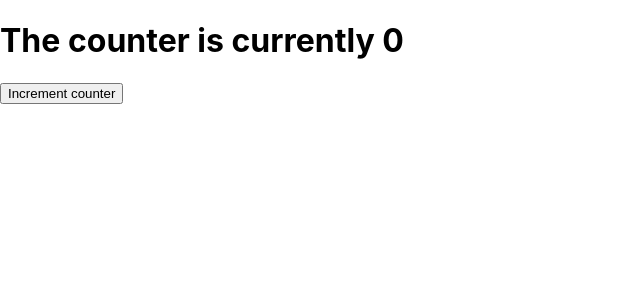
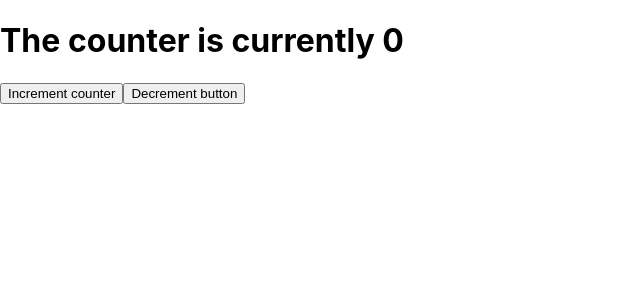
Before and after one commit to CaiqueMOliveira/TestMeWithJest, a React (Create React App) app: page / in a window 1280 px wide. Shown: the top 300 px of the page, without its empty margins (0-640 px from the left). Built offline with nearby package versions, Linux system fonts and the light colour scheme.

Commit message:
add 'should render decrement button' test

```diff
--- a/src/App.js
+++ b/src/App.js
@@ -7,7 +7,7 @@ class App extends React.Component {
     counter: 0
   };
 
-  handleOnClick = () => {
+  handleIncrementCounter = () => {
     this.setState(state => ({
       counter: state.counter + 1
     }));
@@ -20,8 +20,11 @@ class App extends React.Component {
       <div data-test="component-app">
         <h1 data-test="counter-display">The counter is currently {counter}</h1>
         <button data-test="increment-button"
-          onClick={this.handleOnClick}>
+          onClick={this.handleIncrementCounter}>
           Increment counter
+        </button>
+        <button data-test="decrement-button">
+          Decrement button
         </button>
       </div>
     );
```
Also changed, not shown: 1 other file (tests, documents, lock files or other folders).
